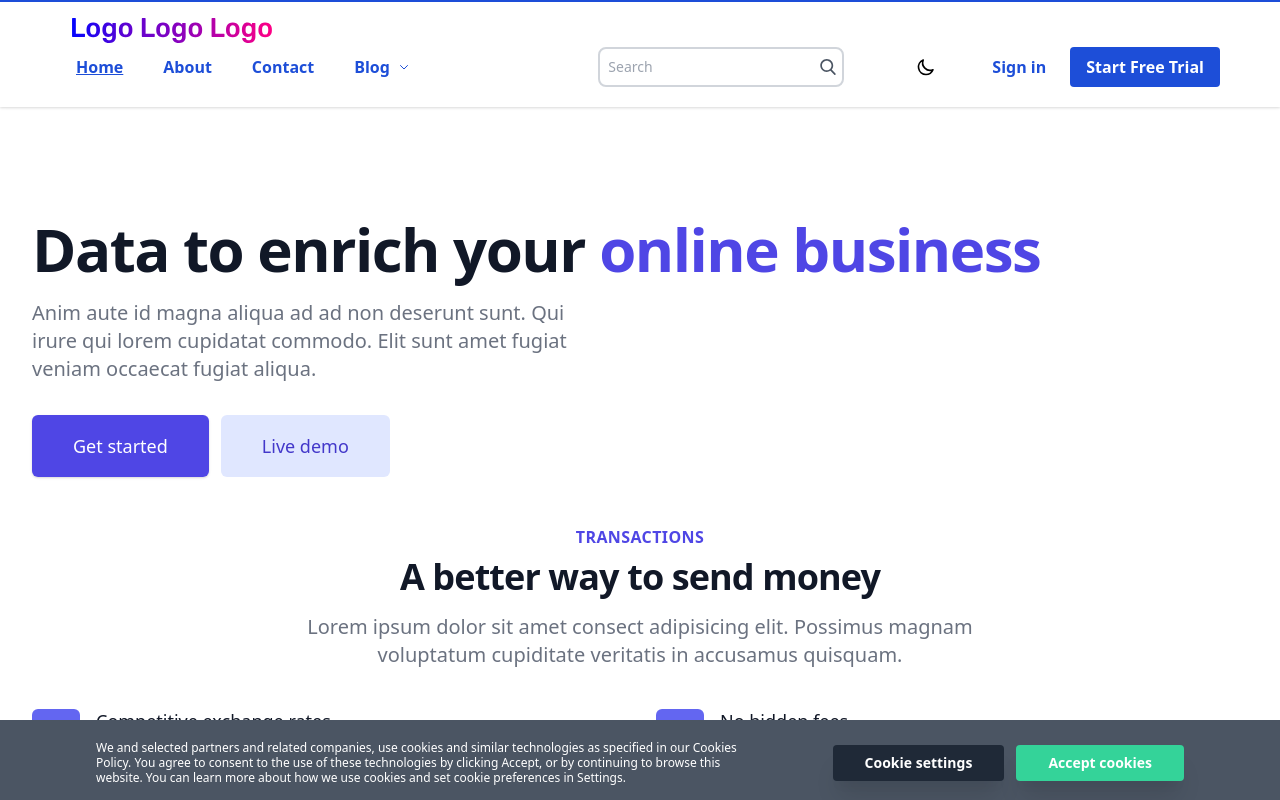
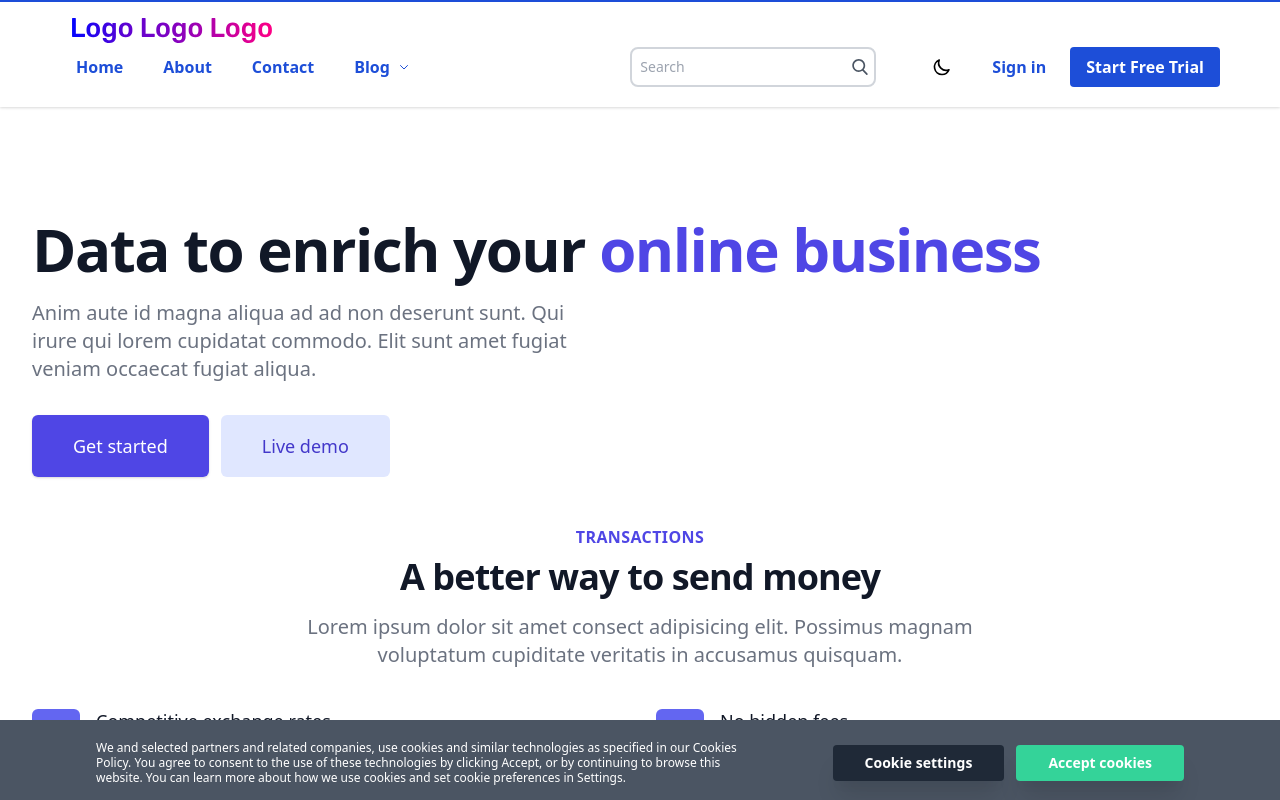
Before and after one commit to globalic/Netlify1, a Next.js app: page / in a window 1280 px wide. Shown: the top 800 px of the page. Built offline with nearby package versions, Linux system fonts and the light colour scheme.

Commit message:
Remove underline and add search box

```diff
--- a/components/Navbar.js
+++ b/components/Navbar.js
@@ -50,27 +50,21 @@ export const Navbar = ({ currentPage }) => {
         <div className="text-md font-bold text-blue-700 dark:text-blue-300 lg:flex-grow">
           <Link href="/">
             <p
-              className={`${
-                onHome ? "underline " : ""
-              }block mt-4 lg:inline-block lg:mt-0 hover:text-white px-4 py-2 rounded hover:bg-blue-700 mr-2 cursor-pointer`}
+              className={`block mt-4 lg:inline-block lg:mt-0 hover:text-white px-4 py-2 rounded hover:bg-blue-700 mr-2 cursor-pointer`}
             >
               Home
             </p>
           </Link>
           <Link href="/about">
             <p
-              className={`${
-                onAbout ? "underline " : ""
-              }block mt-4 lg:inline-block lg:mt-0 hover:text-white px-4 py-2 rounded hover:bg-blue-700 mr-2 cursor-pointer`}
+              className={`block mt-4 lg:inline-block lg:mt-0 hover:text-white px-4 py-2 rounded hover:bg-blue-700 mr-2 cursor-pointer`}
             >
               About
             </p>
           </Link>
           <Link href="/contact">
             <p
-              className={`${
-                onContact ? "underline " : ""
-              }block mt-4 lg:inline-block lg:mt-0 hover:text-white px-4 py-2 rounded hover:bg-blue-700 mr-2 cursor-pointer`}
+              className={`block mt-4 lg:inline-block lg:mt-0 hover:text-white px-4 py-2 rounded hover:bg-blue-700 mr-2 cursor-pointer`}
             >
               <span>Contact</span>
             </p>
@@ -141,14 +135,17 @@ export const Navbar = ({ currentPage }) => {
             </div>
           </div>
         </div>
-        <div className="relative mx-auto text-gray-600 dark:text-gray-300 lg:block hidden">
+        <div className="relative mx-auto mt-4 lg:mt-0 text-gray-600 dark:text-gray-300 block">
           <input
-            className="border-2 mr-10 border-gray-300 bg-white h-10 pl-2 pr-8 rounded-lg text-sm focus:outline-none"
+            className="border-2 mr-10 border-gray-300 dark:bg-gray-90 bg-white h-10 w-full lg:w-auto pl-2 pr-8 rounded-lg text-sm focus:outline-none"
             type="search"
             name="search"
             placeholder="Search"
           />
-          <button type="submit" className="absolute right-0 top-0 mt-3 mr-12">
+          <button
+            type="submit"
+            className="absolute right-0 top-0 mt-3 mr-3 lg:mr-12"
+          >
             <svg
               className="text-gray-600 dark:text-gray-300 h-4 w-4 fill-current"
               xmlns="https://www.w3.org/2000/svg"
@@ -164,7 +161,7 @@ export const Navbar = ({ currentPage }) => {
             </svg>
           </button>
         </div>
-        <div className="ml-4 mr-4">
+        <div className="mt-4 lg:mt-0">
           <DarkModeToggle />
         </div>
         <div className="flex ">
```
